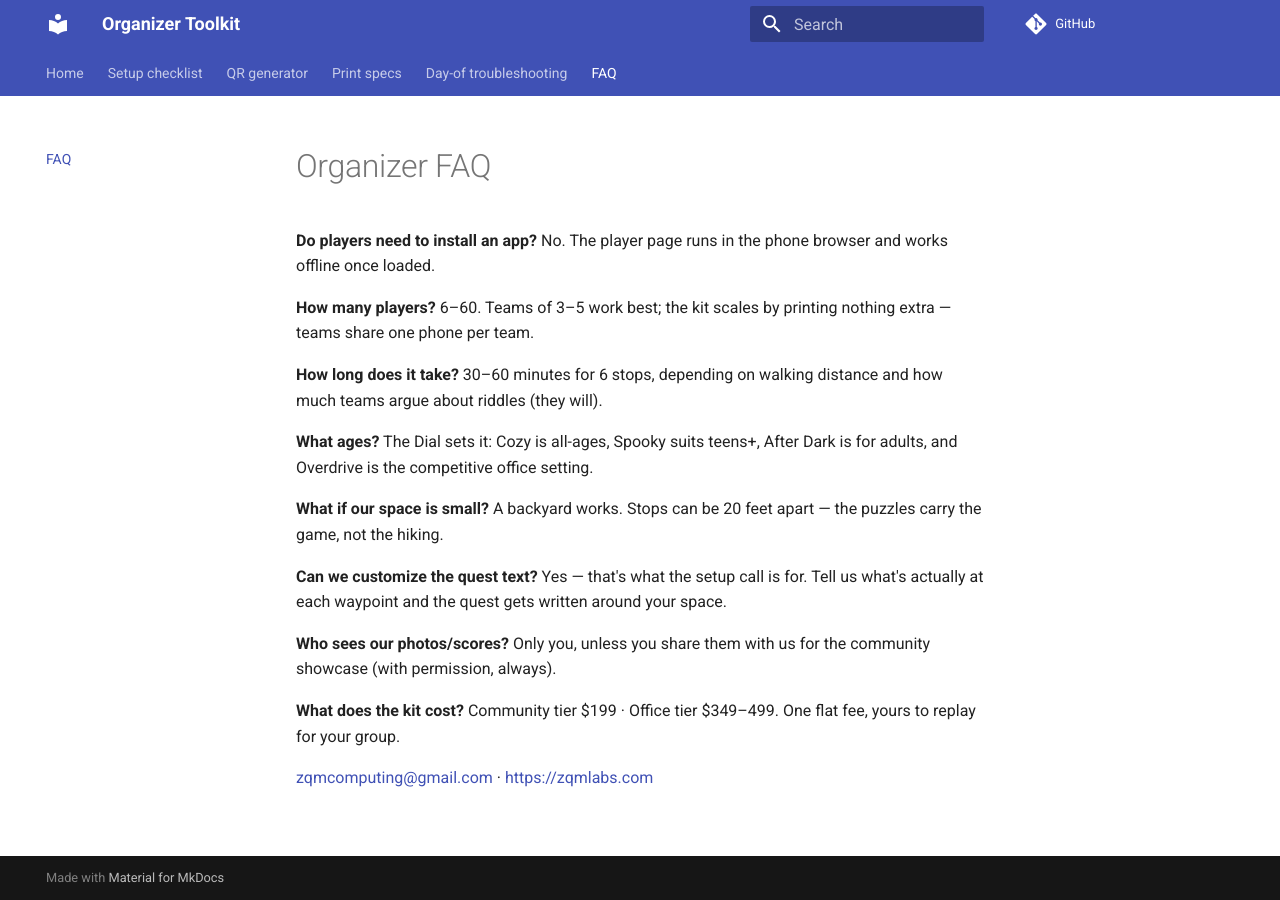
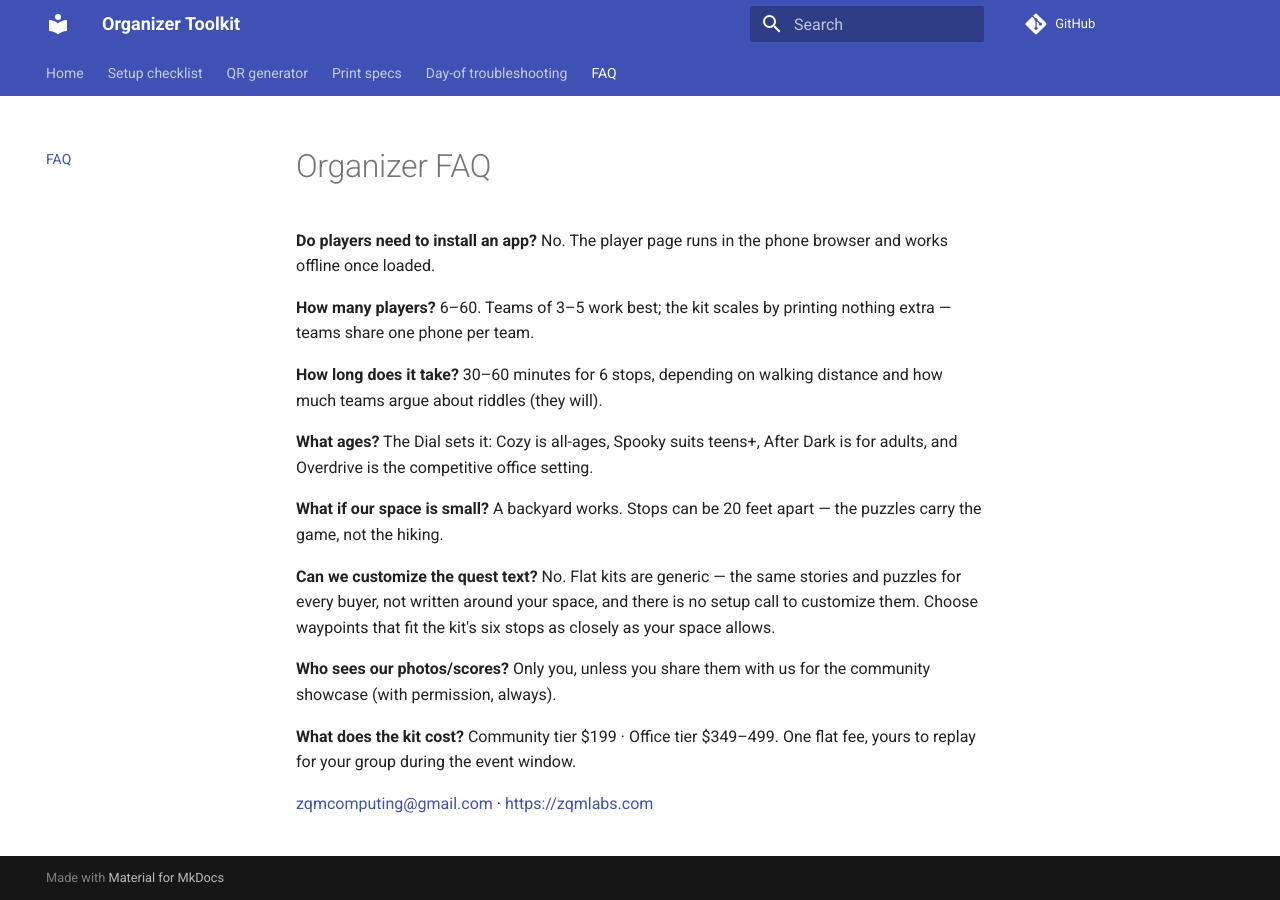
Before and after one commit to ZQM-Labs/organizer-toolkit, an MkDocs documentation site: the page built from docs/faq.md, in a window 1280 px wide. Built offline with MkDocs 1.6.1 and Material for MkDocs 9.7.7, drawn with Linux system fonts in a browser that asks for light colours; comment, search, counter and statistics services are not loaded.

```diff
--- a/docs/faq.md
+++ b/docs/faq.md
@@ -20,8 +20,7 @@ A backyard works. Stops can be 20 feet apart — the puzzles carry the game,
 not the hiking.
 
 **Can we customize the quest text?**
-Yes — that's what the setup call is for. Tell us what's actually at each
-waypoint and the quest gets written around your space.
+No. Flat kits are generic — the same stories and puzzles for every buyer, not written around your space, and there is no setup call to customize them. Choose waypoints that fit the kit's six stops as closely as your space allows.
 
 **Who sees our photos/scores?**
 Only you, unless you share them with us for the community showcase (with
@@ -29,6 +28,6 @@ permission, always).
 
 **What does the kit cost?**
 Community tier $199 · Office tier $349–499. One flat fee, yours to replay
-for your group.
+for your group during the event window.
 
 <zqmcomputing@gmail.com> · <https://zqmlabs.com>
```
Also changed, not shown: docs/guides/day-of-troubleshooting.md (+1 -1 lines), docs/guides/setup-checklist.md (+2 -2 lines), docs/index.md (+1 -2 lines).
